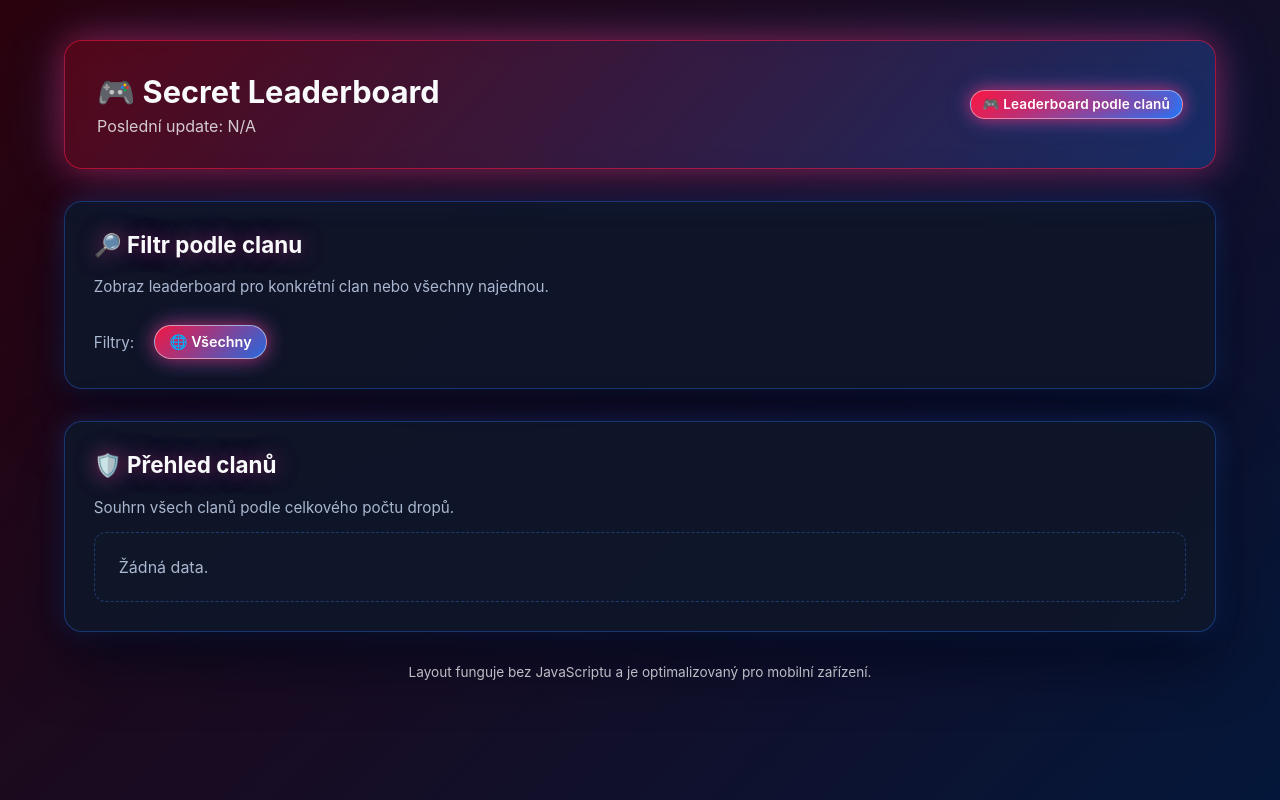
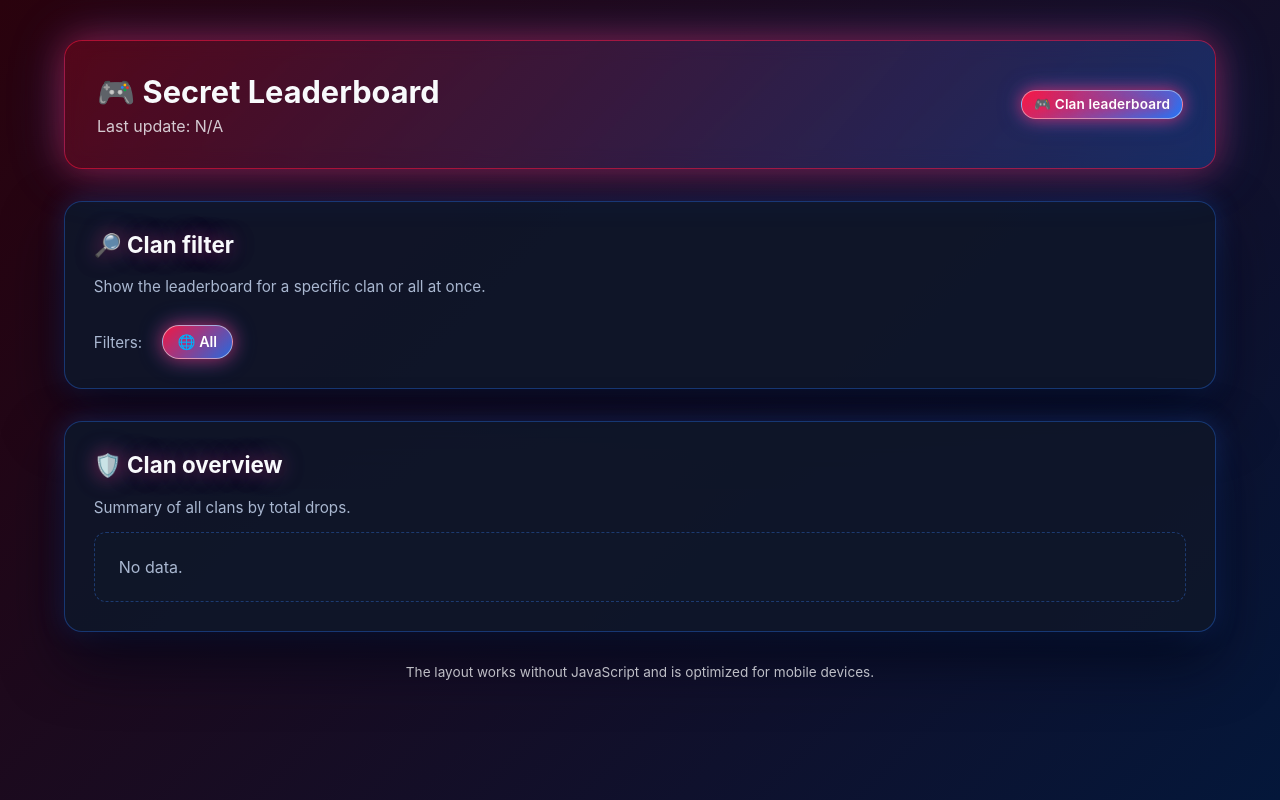
Before and after one commit to trefilmichal-prog/botdc, a PHP site: page / in a window 1280 px wide. Run offline with PHP 8.4, Linux system fonts and the light colour scheme.

Commit message:
Translate leaderboard UI text to English

```diff
--- a/web/index.php
+++ b/web/index.php
@@ -323,7 +323,7 @@ foreach ($memberRows as $row) {
 }
 ?>
 <!doctype html>
-<html lang="cs">
+<html lang="en">
 <head>
     <meta charset="utf-8">
     <title>Secret Leaderboard</title>
@@ -524,21 +524,21 @@ foreach ($memberRows as $row) {
         <header class="header">
             <div>
                 <h1>🎮 Secret Leaderboard</h1>
-                <p>Poslední update: <?php echo htmlspecialchars($lastUpdate, ENT_QUOTES, 'UTF-8'); ?></p>
+                <p>Last update: <?php echo htmlspecialchars($lastUpdate, ENT_QUOTES, 'UTF-8'); ?></p>
             </div>
-            <span class="badge" title="Celkový přehled clanů">🎮 Leaderboard podle clanů</span>
+            <span class="badge" title="Overall clan overview">🎮 Clan leaderboard</span>
         </header>
 
         <section class="layout">
             <div class="card">
-                <h2>🔎 Filtr podle clanu</h2>
-                <p class="subtle">Zobraz leaderboard pro konkrétní clan nebo všechny najednou.</p>
+                <h2>🔎 Clan filter</h2>
+                <p class="subtle">Show the leaderboard for a specific clan or all at once.</p>
                 <div class="filters">
-                    <span class="filter-label">Filtry:</span>
+                    <span class="filter-label">Filters:</span>
                     <?php
                     $allActive = $selectedClan === null;
                     ?>
-                    <a class="filter-pill<?php echo $allActive ? ' active' : ''; ?>" href="index.php">🌐 Všechny</a>
+                    <a class="filter-pill<?php echo $allActive ? ' active' : ''; ?>" href="index.php">🌐 All</a>
                     <?php foreach ($clanOptions as $option): ?>
                         <?php
                         $optionKey = isset($option['clan_key']) ? (string)$option['clan_key'] : '';
@@ -556,20 +556,20 @@ foreach ($memberRows as $row) {
                 </div>
             </div>
             <div class="card">
-                <h2>🛡️ Přehled clanů</h2>
-                <p class="subtle">Souhrn všech clanů podle celkového počtu dropů.</p>
+                <h2>🛡️ Clan overview</h2>
+                <p class="subtle">Summary of all clans by total drops.</p>
                 <?php if (!$clanTotals): ?>
-                    <div class="empty">Žádná data.</div>
+                    <div class="empty">No data.</div>
                 <?php else: ?>
                     <div class="table-wrap">
                         <table>
                             <thead>
-                            <tr><th>Rank</th><th>Clan</th><th>Dropy</th></tr>
+                            <tr><th>Rank</th><th>Clan</th><th>Drops</th></tr>
                             </thead>
                             <tbody>
                             <?php foreach ($clanTotals as $i => $row): ?>
                                 <tr>
-                                    <td><span class="rank" title="Pořadí"><?php echo (int)($i + 1); ?></span></td>
+                                    <td><span class="rank" title="Rank"><?php echo (int)($i + 1); ?></span></td>
                                     <td><?php echo htmlspecialchars($row['clan_display'], ENT_QUOTES, 'UTF-8'); ?></td>
                                     <td><?php echo (int)$row['total_count']; ?></td>
                                 </tr>
@@ -591,15 +591,15 @@ foreach ($memberRows as $row) {
                 $members = isset($clanMembers[$clanKey]) ? $clanMembers[$clanKey] : array();
                 ?>
                 <div class="card">
-                    <h2>🏆 Top členové – <?php echo htmlspecialchars($clanDisplay, ENT_QUOTES, 'UTF-8'); ?></h2>
-                    <p class="subtle">Celkem dropů: <?php echo $totalCount; ?></p>
+                    <h2>🏆 Top members – <?php echo htmlspecialchars($clanDisplay, ENT_QUOTES, 'UTF-8'); ?></h2>
+                    <p class="subtle">Total drops: <?php echo $totalCount; ?></p>
                     <?php if (!$members): ?>
-                        <div class="empty">Žádní členové.</div>
+                        <div class="empty">No members.</div>
                     <?php else: ?>
                         <div class="table-wrap">
                             <table>
                                 <thead>
-                                <tr><th>Rank</th><th>User</th><th>Dropy</th></tr>
+                                <tr><th>Rank</th><th>User</th><th>Drops</th></tr>
                                 </thead>
                                 <tbody>
                                 <?php foreach ($members as $i => $row): ?>
@@ -617,7 +617,7 @@ foreach ($memberRows as $row) {
             <?php endforeach; ?>
         </section>
 
-        <p class="footer-note">Layout funguje bez JavaScriptu a je optimalizovaný pro mobilní zařízení.</p>
+        <p class="footer-note">The layout works without JavaScript and is optimized for mobile devices.</p>
     </div>
 </body>
 </html>
```
